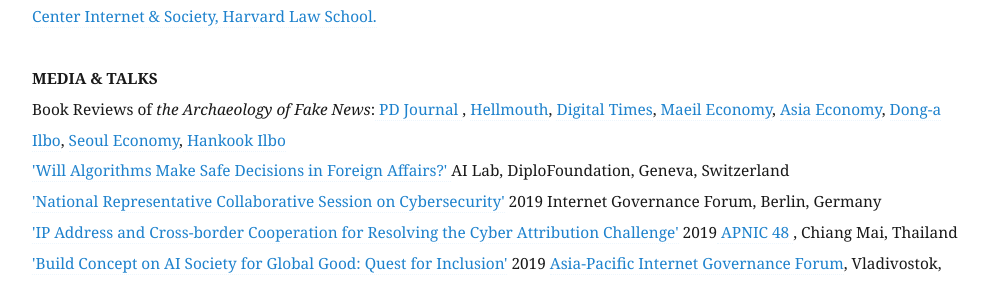
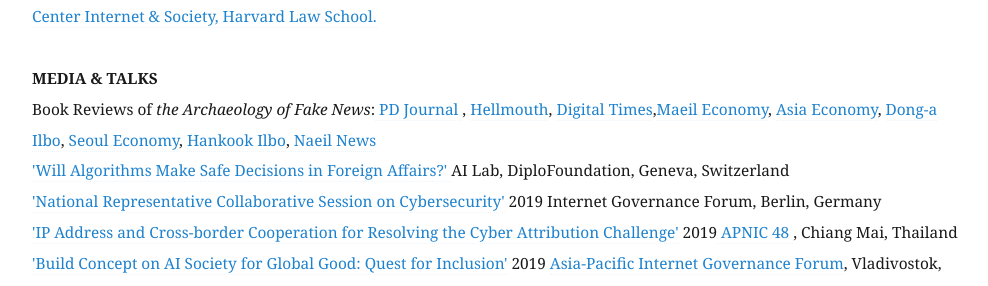
Before and after one commit to eunchangchoi/eunchangchoi.github.io, a Jekyll site: the page built from index.md, in a window 1280 px wide and 900 px high, scrolled down 1772 px. Shown: the part 130-416 px from the top of the window, without its empty margins (68-1056 px from the left). Built offline with Jekyll 4.4.1, drawn with Linux system fonts in a browser that asks for light colours.

Commit message:
Update index.md

```diff
--- a/index.md
+++ b/index.md
@@ -27,7 +27,7 @@
    <br>
 
  <strong> MEDIA & TALKS </strong> <br>
-Book Reviews of<i> the Archaeology of Fake News</i>:<a href="https://www.pdjournal.com/news/articleView.html?idxno=71119"> PD Journal </a>, <a href="https://www.youtube.com/watch?v=MpeoOBXadZ8&feature=youtu.be&t=241"> Hellmouth</a>, <a href="http://www.dt.co.kr/contents.html?article_no=2020030302103869061001"> Digital Times</a>,<a href="https://www.mk.co.kr/news/culture/view/2020/02/155878"> Maeil Economy</a>, <a href="https://www.asiae.co.kr/article/2020022811050161321&mobile=Y"> Asia Economy</a>, <a href="http://www.donga.com/news/article/all/20200216/99724450/1"> Dong-a Ilbo</a>, <a href="https://www.sedaily.com/NewsVIew/1YYX4ZYYI0"> Seoul Economy</a>,<a href="https://www.hankookilbo.com/News/Read/202002131753026467"> Hankook Ilbo</a> <br>
+Book Reviews of<i> the Archaeology of Fake News</i>:<a href="https://www.pdjournal.com/news/articleView.html?idxno=71119"> PD Journal </a>, <a href="https://www.youtube.com/watch?v=MpeoOBXadZ8&feature=youtu.be&t=241">Hellmouth</a>, <a href="http://www.dt.co.kr/contents.html?article_no=2020030302103869061001">Digital Times</a>,<a href="https://www.mk.co.kr/news/culture/view/2020/02/155878">Maeil Economy</a>, <a href="https://www.asiae.co.kr/article/2020022811050161321&mobile=Y">Asia Economy</a>, <a href="http://www.donga.com/news/article/all/20200216/99724450/1">Dong-a Ilbo</a>, <a href="https://www.sedaily.com/NewsVIew/1YYX4ZYYI0"> Seoul Economy</a>, <a href="https://www.hankookilbo.com/News/Read/202002131753026467">Hankook Ilbo</a>,<a href="https://www.naeil.com/news_view/?id_art=341418"> Naeil News</a> <br>
  <a href="https://www.diplomacy.edu/blog/will-algorithms-make-safe-decisions-foreign-affairs">'Will Algorithms Make Safe Decisions in Foreign Affairs?' </a> AI Lab, DiploFoundation, Geneva, Switzerland <br>
 <a href="https://www.youtube.com/watch?v=nsZJaB3fx0E&feature=youtu.be&t=1689">'National Representative Collaborative Session on Cybersecurity'</a> 2019 Internet Governance Forum, Berlin, Germany <br>
 <a href="https://youtu.be/uRsC_ypHGCg?t=1336">'IP Address and Cross-border Cooperation for Resolving the Cyber Attribution Challenge'</a> 2019<a href="https://conference.apnic.net/48/program/schedule/#/day/6/cooperation-sig"> APNIC 48 </a>, Chiang Mai, Thailand<br>
```
